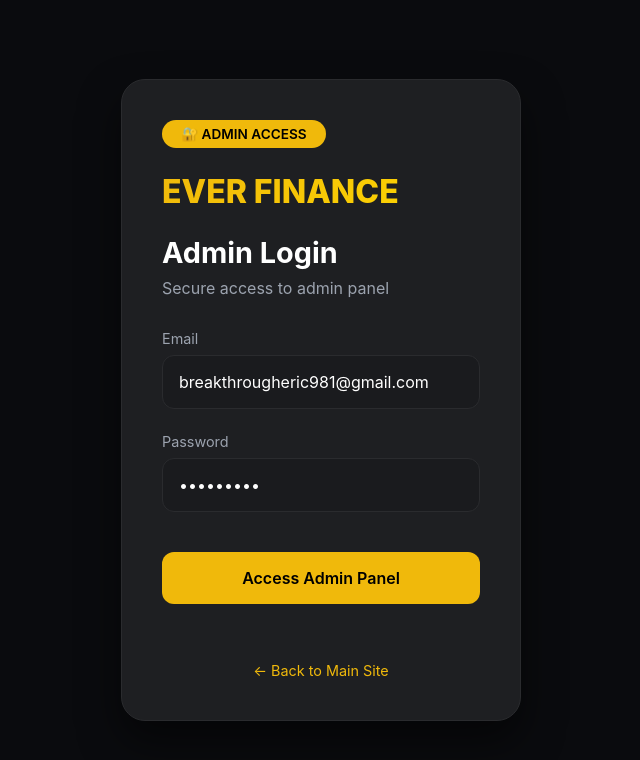
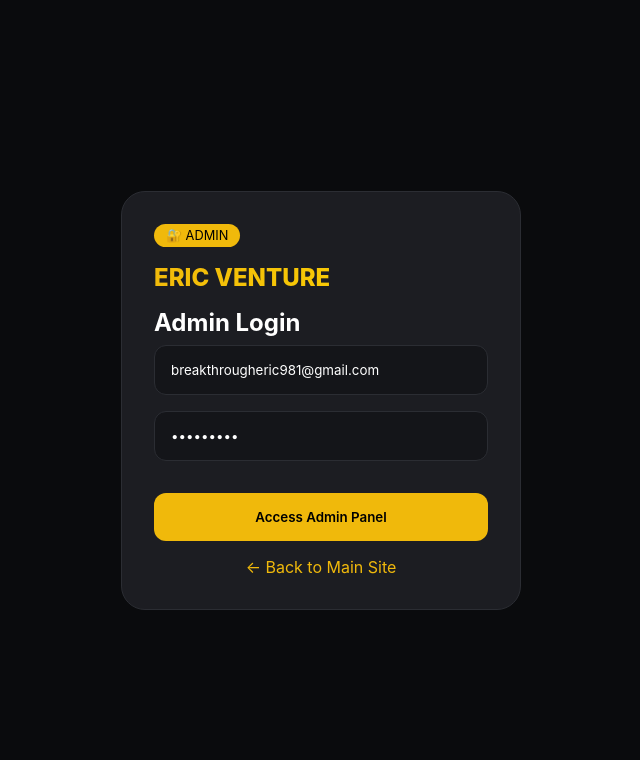
Before and after one commit to joelme-sudo/Eric-Venture, a plain HTML site: page frontend/Admin/login.html in a window 1280 px wide. Shown: the whole page, without its empty margins (319-959 px from the left). Drawn offline with Linux system fonts and the light colour scheme.

Commit message:
Update login.html

```diff
--- a/frontend/Admin/login.html
+++ b/frontend/Admin/login.html
@@ -3,86 +3,58 @@
 <head>
     <meta charset="UTF-8">
     <meta name="viewport" content="width=device-width, initial-scale=1.0">
-    <title>Admin Login – Ever Finance</title>
+    <title>Admin Login – Eric Venture</title>
     <style>
-        * { margin: 0; padding: 0; box-sizing: border-box; font-family: -apple-system, BlinkMacSystemFont, 'Segoe UI', Roboto, sans-serif; }
-
+        * { margin: 0; padding: 0; box-sizing: border-box; font-family: 'Inter', sans-serif; }
         :root {
-            --bg-primary: #0a0b0e;
-            --bg-secondary: #1a1b1e;
-            --bg-card: #1e1f22;
-            --text-primary: #ffffff;
-            --text-secondary: #9ca3af;
-            --accent: #f0b90b;
-            --accent-hover: #ffd700;
-            --border: #2a2b2e;
-            --error: #ef4444;
+            --bg-primary: #0A0B0D;
+            --bg-secondary: #141519;
+            --bg-card: #1C1D22;
+            --text-primary: #FFFFFF;
+            --text-secondary: #8A8D92;
+            --accent: #F0B90B;
+            --red: #F6465D;
+            --border: #2B2D33;
         }
-
         body {
             background: var(--bg-primary);
             color: var(--text-primary);
             min-height: 100vh;
             display: flex;
+            justify-content: center;
             align-items: center;
-            justify-content: center;
-            padding: 1rem;
         }
-
-        .login-container {
-            width: 100%;
-            max-width: 400px;
-        }
-
         .login-card {
             background: var(--bg-card);
             border: 1px solid var(--border);
             border-radius: 1.5rem;
-            padding: 2.5rem;
-            box-shadow: 0 20px 40px rgba(0, 0, 0, 0.5);
+            padding: 2rem;
+            width: 100%;
+            max-width: 400px;
         }
-
         .admin-badge {
             background: var(--accent);
             color: black;
-            padding: 0.4rem 1.2rem;
+            padding: 0.25rem 0.75rem;
             border-radius: 2rem;
-            font-size: 0.85rem;
-            font-weight: 600;
+            font-size: 0.8rem;
             display: inline-block;
-            margin-bottom: 1.5rem;
+            margin-bottom: 1rem;
         }
-
         .logo {
-            font-size: 2rem;
+            font-size: 1.5rem;
             font-weight: 800;
-            background: linear-gradient(135deg, #f0b90b, #ffd700);
+            background: linear-gradient(135deg, #F0B90B, #FFD700);
             -webkit-background-clip: text;
             -webkit-text-fill-color: transparent;
-            margin-bottom: 1.5rem;
+            margin-bottom: 1rem;
         }
-
         h2 {
-            font-size: 1.8rem;
             margin-bottom: 0.5rem;
         }
-
-        .subtitle {
-            color: var(--text-secondary);
-            margin-bottom: 2rem;
+        .input-group {
+            margin-bottom: 1rem;
         }
-
-        .input-group {
-            margin-bottom: 1.5rem;
-        }
-
-        label {
-            display: block;
-            margin-bottom: 0.5rem;
-            color: var(--text-secondary);
-            font-size: 0.9rem;
-        }
-
         input {
             width: 100%;
             padding: 1rem;
@@ -90,169 +62,82 @@
             border: 1px solid var(--border);
             border-radius: 0.75rem;
             color: var(--text-primary);
-            font-size: 1rem;
-            transition: all 0.2s;
         }
-
-        input:focus {
-            outline: none;
-            border-color: var(--accent);
-            box-shadow: 0 0 0 2px rgba(240, 185, 11, 0.2);
-        }
-
         button {
             width: 100%;
             padding: 1rem;
             background: var(--accent);
+            color: black;
             border: none;
             border-radius: 0.75rem;
-            color: black;
             font-weight: 600;
-            font-size: 1rem;
             cursor: pointer;
-            transition: all 0.2s;
-            margin: 1rem 0;
+            margin-top: 1rem;
         }
-
-        button:hover:not(:disabled) {
-            background: var(--accent-hover);
-            transform: translateY(-2px);
-            box-shadow: 0 8px 20px rgba(240, 185, 11, 0.3);
+        .error {
+            color: var(--red);
+            text-align: center;
+            margin-top: 1rem;
         }
-
-        button:disabled {
-            opacity: 0.5;
-            cursor: not-allowed;
-        }
-
-        .error {
-            color: var(--error);
-            text-align: center;
-            min-height: 1.5rem;
-            margin: 0.5rem 0;
-        }
-
         .back-link {
             text-align: center;
+            margin-top: 1rem;
         }
-
         .back-link a {
             color: var(--accent);
             text-decoration: none;
-            font-size: 0.9rem;
-        }
-
-        .back-link a:hover {
-            text-decoration: underline;
-        }
-
-        .spinner {
-            display: inline-block;
-            width: 20px;
-            height: 20px;
-            border: 2px solid rgba(0, 0, 0, 0.3);
-            border-radius: 50%;
-            border-top-color: black;
-            animation: spin 0.8s linear infinite;
-            margin-left: 0.5rem;
-        }
-
-        @keyframes spin {
-            to { transform: rotate(360deg); }
         }
     </style>
 </head>
 <body>
-    <div class="login-container">
     <div class="login-card">
-            <div class="admin-badge">🔐 ADMIN ACCESS</div>
-            <div class="logo">EVER FINANCE</div>
+        <div class="admin-badge">🔐 ADMIN</div>
+        <div class="logo">ERIC VENTURE</div>
         <h2>Admin Login</h2>
-            <div class="subtitle">Secure access to admin panel</div>
-
         <div class="input-group">
-                <label>Email</label>
-                <input type="email" id="email" value="breakthrougheric981@gmail.com" placeholder="admin@ever.finance">
+            <input type="email" id="email" placeholder="Admin Email" value="breakthrougheric981@gmail.com">
         </div>
-
         <div class="input-group">
-                <label>Password</label>
-                <input type="password" id="password" value="Rejoice12" placeholder="••••••••">
+            <input type="password" id="password" placeholder="Password" value="Rejoice12">
         </div>
-
-            <button onclick="login()" id="loginBtn">
-                <span>Access Admin Panel</span>
-            </button>
-
+        <button onclick="adminLogin()">Access Admin Panel</button>
         <div id="error" class="error"></div>
-
         <div class="back-link">
             <a href="../landing.html">← Back to Main Site</a>
         </div>
     </div>
-    </div>
 
     <script>
-        async function login() {
+        const API_URL = 'https://eric-venture-api.onrender.com';
+
+        async function adminLogin() {
             const email = document.getElementById('email').value.trim();
             const password = document.getElementById('password').value;
-            const btn = document.getElementById('loginBtn');
-            const errorDiv = document.getElementById('error');
-
-            // Clear previous error
-            errorDiv.textContent = '';
-
-            if (!email || !password) {
-                errorDiv.textContent = 'Please enter both email and password';
-                return;
-            }
-
-            // Show loading state
+            const btn = event.target;
             btn.disabled = true;
-            btn.innerHTML = '<span>Logging in...</span><span class="spinner"></span>';
+            btn.textContent = 'Logging in...';
+            document.getElementById('error').textContent = '';
 
             try {
-                console.log('Sending login request...');
-
-                const response = await fetch('http://localhost:5001/api/auth/admin-login', {
+                const res = await fetch(`${API_URL}/api/auth/admin-login`, {
                     method: 'POST',
-                    headers: {
-                        'Content-Type': 'application/json',
-                    },
+                    headers: { 'Content-Type': 'application/json' },
                     body: JSON.stringify({ email, password })
                 });
-
-                console.log('Response status:', response.status);
-
-                const data = await response.json();
-                console.log('Response data:', data);
-
-                if (response.ok && data.token) {
-                    // Save token
+                const data = await res.json();
+                if (data.token && data.isAdmin) {
                     localStorage.setItem('adminToken', data.token);
-                    localStorage.setItem('adminUser', JSON.stringify(data.user));
-
-                    console.log('Login successful, redirecting...');
                     window.location.href = 'index.html';
                 } else {
-                    errorDiv.textContent = data.error || 'Login failed';
-                    btn.disabled = false;
-                    btn.innerHTML = '<span>Access Admin Panel</span>';
+                    document.getElementById('error').textContent = data.error || 'Invalid admin credentials';
                 }
             } catch (err) {
-                console.error('Login error:', err);
-                errorDiv.textContent = 'Cannot connect to server. Make sure backend is running on port 5001.';
+                document.getElementById('error').textContent = 'Connection error';
+            } finally {
                 btn.disabled = false;
-                btn.innerHTML = '<span>Access Admin Panel</span>';
+                btn.textContent = 'Access Admin Panel';
             }
         }
-
-        // Allow Enter key to submit
-        document.addEventListener('keypress', (e) => {
-            if (e.key === 'Enter') {
-                login();
-            }
-        });
     </script>
 </body>
 </html>
```
Lines whose indentation alone changed are shown as unchanged.
